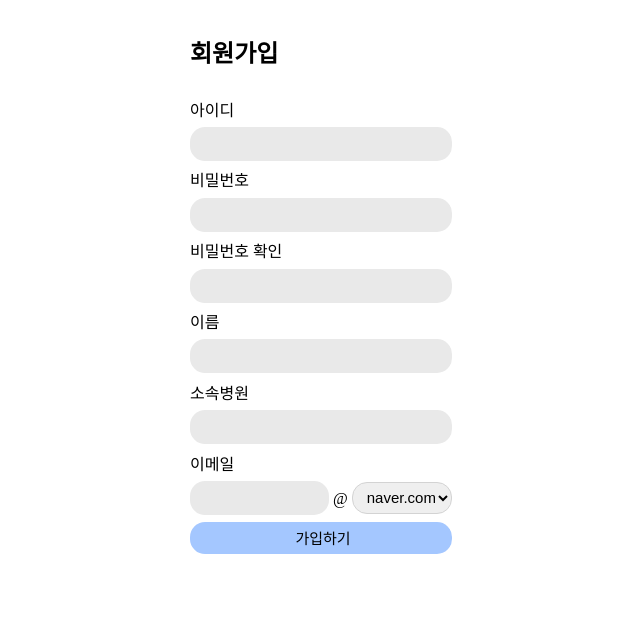
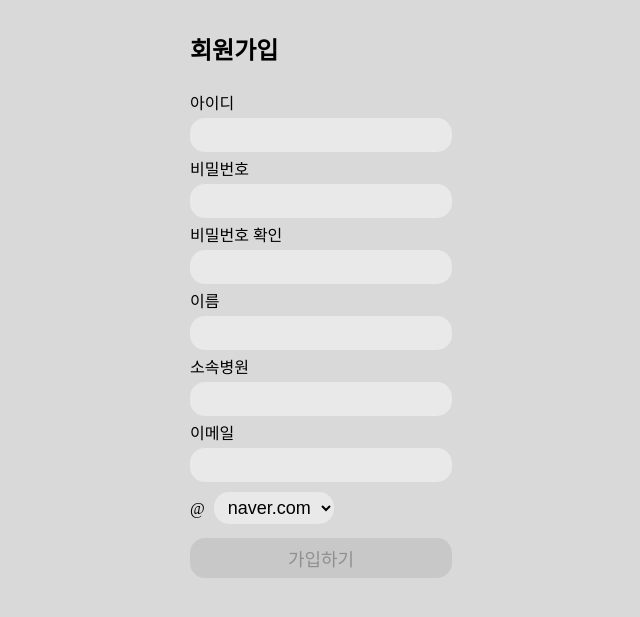
Before and after one commit to zangzoo/web, a Django app: template frontend/templates/myapp/registerview.html in a window 1280 px wide. Shown: the top 617 px of the page, without its empty margins (313-953 px from the left). Run offline with Django 5.2, Linux system fonts and the light colour scheme; the template is opened without the code that fills it, so the values that code supplies are empty.

Commit message:
[Fix] register fix

```diff
--- a/frontend/templates/myapp/registerview.html
+++ b/frontend/templates/myapp/registerview.html
@@ -5,27 +5,21 @@
 <meta name="viewport" content="width=device-width, initial-scale=1.0">
 <title>Join</title>
 <style>
+    body {
+        background-color: #D9D9D9;
+    }
     table {
         width: 280px;
         height: 550px;
         margin: auto;
-
     }
-    .email {
-        width: 127px;
-        height: 32px;
-        font-size: 15px;
-        border: 0;
-        border-color: lightgray;
-        border-radius: 15px;
-        outline: none;
-        padding-left: 10px;
-        background-color: rgb(233,233,233);
+    h2 {
+        font-size: 24px;
     }
-    .text {
+    .email, .text, select {
         width: 250px;
         height: 32px;
-        font-size: 15px;
+        font-size: 18px;
         border: 0;
         border-radius: 15px;
         outline: none;
@@ -33,36 +27,37 @@
         background-color: rgb(233,233,233);
     }
     select {
-        width: 100px;
-        height: 32px;
-        font-size: 15px;
-        border: 1;
-        border-color: lightgray;
-        border-radius: 15px;
-        outline: none;
-        padding-left: 10px;
+        width: 120px;
+        margin-left: 5px;
+        margin-top: 10px;
+        margin-bottom: 10px;
     }
     .btn {
         width: 262px;
-        height: 32px;
-        font-size: 15px;
+        height: 40px;
+        font-size: 18px;
         border: 0;
         border-radius: 15px;
         outline: none;
-        padding-left: 10px;
         background-color: rgb(164, 199, 255);
+        transition: background-color 0.3s;
     }
-    .btn:active {
-        width: 262px;
-        height: 32px;
-        font-size: 15px;
-        border: 0;
-        border-radius: 15px;
-        outline: none;
-        padding-left: 10px;
+    .btn:disabled {
+        background-color: rgb(200, 200, 200);
+    }
+    .btn:enabled:active {
         background-color: rgb(61, 135, 255);
     }
 </style>
+<script>
+    function validateForm() {
+        const inputs = document.querySelectorAll('.text');
+        const email = document.querySelector('.email');
+        const allFilled = Array.from(inputs).every(input => input.value.trim() !== '') && email.value.trim() !== '';
+        const btn = document.querySelector('.btn');
+        btn.disabled = !allFilled;
+    }
+</script>
 </head>
 <body>
 <form action="login.html">
@@ -71,18 +66,19 @@
         <td><h2>회원가입</h2></td>
     </tr>
     <tr><td>아이디</td></tr>
-    <tr><td><input type="text" class="text"></td></tr>
+    <tr><td><input type="text" class="text" oninput="validateForm()"></td></tr>
     <tr><td>비밀번호</td></tr>
-    <tr><td><input type="password" class="text"></td></tr>
+    <tr><td><input type="password" class="text" oninput="validateForm()"></td></tr>
     <tr><td>비밀번호 확인</td></tr>
-    <tr><td><input type="password" class="text"></td></tr>
+    <tr><td><input type="password" class="text" oninput="validateForm()"></td></tr>
     <tr><td>이름</td></tr>
-    <tr><td><input type="text" class="text"></td></tr>
+    <tr><td><input type="text" class="text" oninput="validateForm()"></td></tr>
     <tr><td>소속병원</td></tr>
-    <tr><td><input type="text" class="text"></td></tr>
+    <tr><td><input type="text" class="text" oninput="validateForm()"></td></tr>
     <tr><td>이메일</td></tr>
     <tr>
-        <td><input type="text" class="email"> @
+        <td>
+            <input type="text" class="email" oninput="validateForm()"> @
             <select>
                 <option>naver.com</option>
                 <option>gmail.com</option>
@@ -91,7 +87,7 @@
             </select>
         </td>
     </tr>
-    <tr><td><input type="submit" value="가입하기" class="btn" onclick="alert('가입 성공!')"></td></tr>
+    <tr><td><input type="submit" value="가입하기" class="btn" onclick="alert('가입 성공!')" disabled></td></tr>
     </table>
 </form>
 </body>
```
